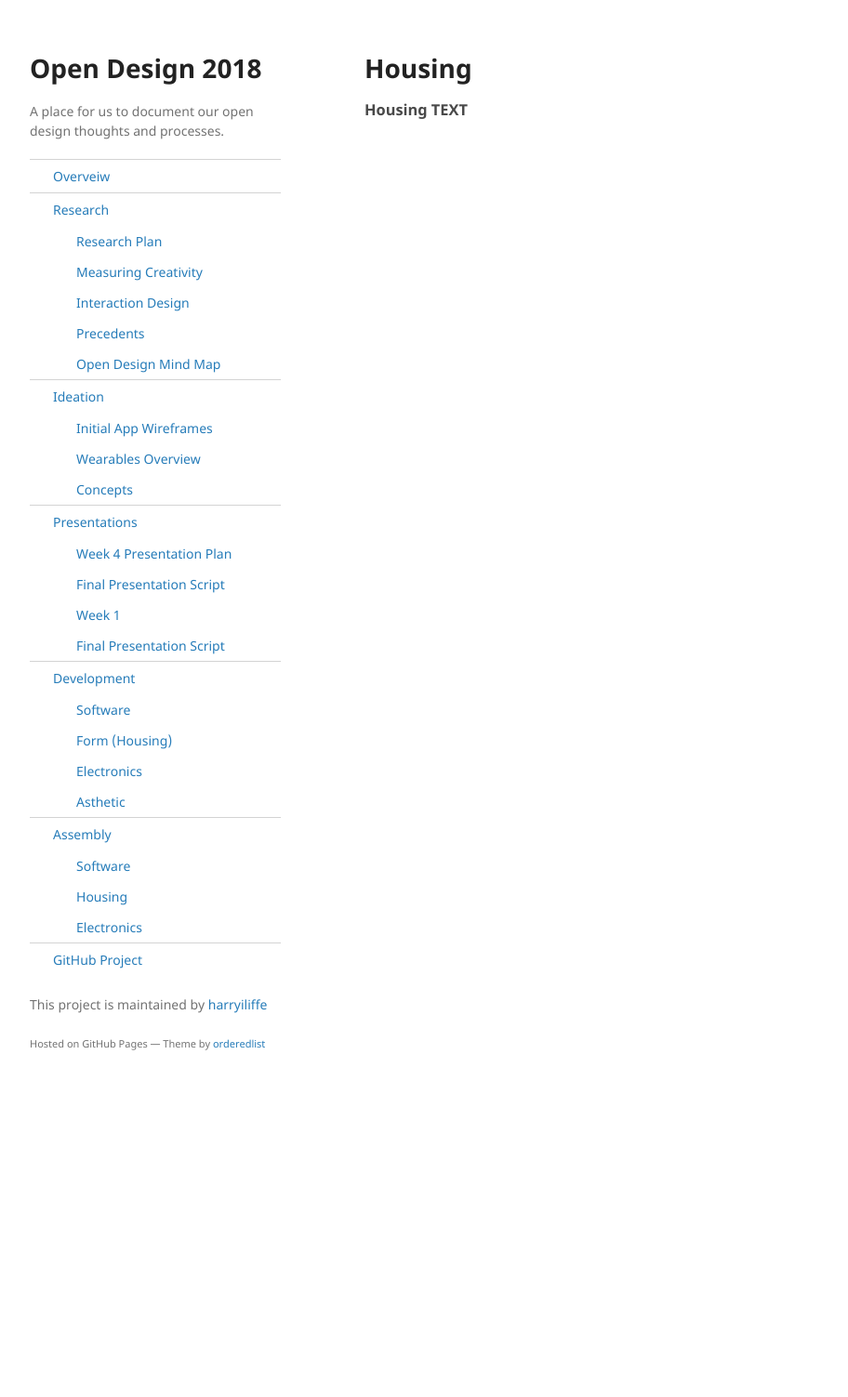
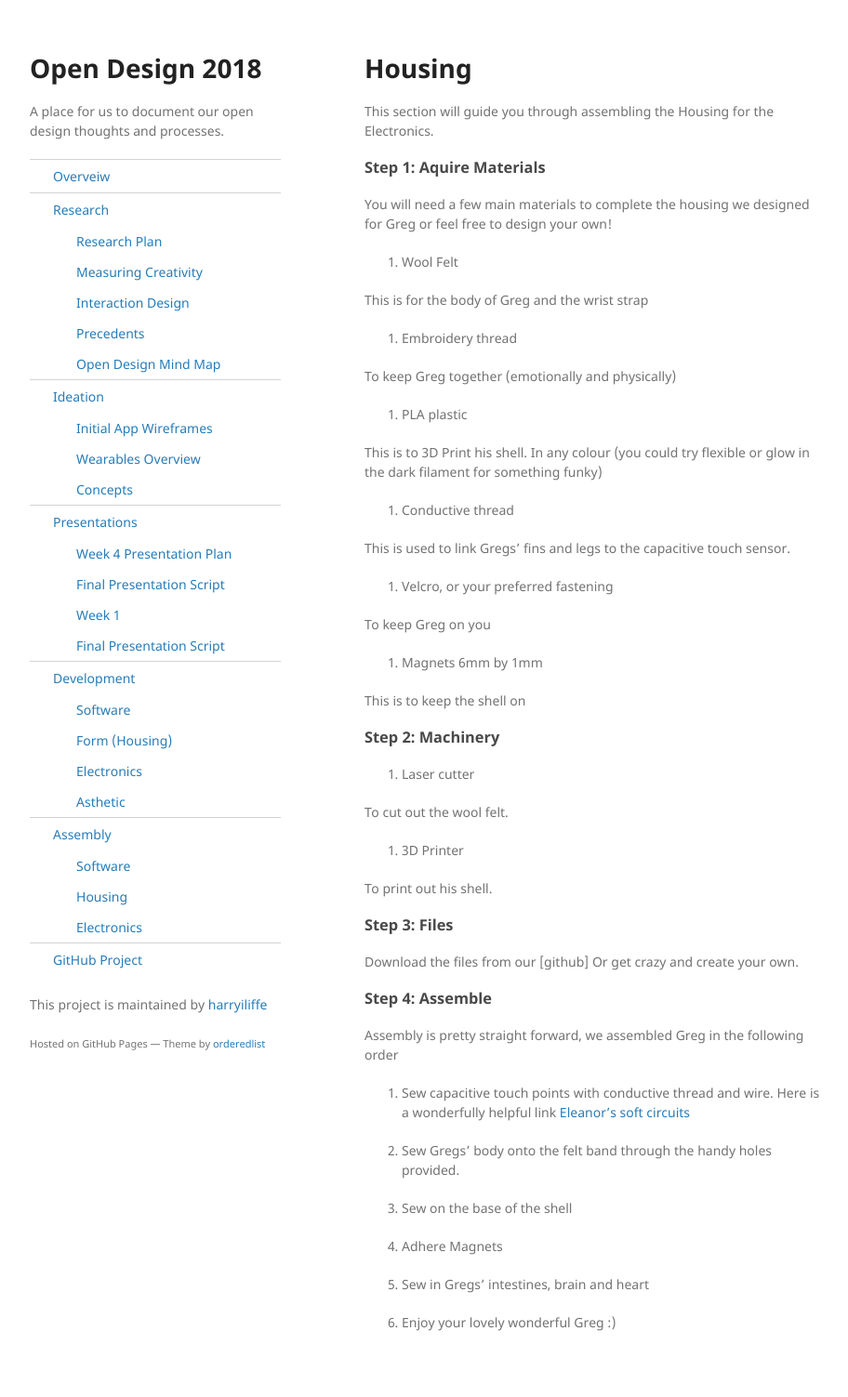
Before and after one commit to harryiliffe/open-design-2018, a Jekyll site: the page built from docs/_posts/2018-01-23-assembly-housing.md, in a window 1280 px wide. Shown: the whole page at 93% size, without its empty margins (178-1090 px from the left). Built offline with Jekyll 4.4.1, drawn with Linux system fonts in a browser that asks for light colours; before the commit the page ends 1152 px from its top, so only the background shows below that.

```diff
--- a/docs/_posts/2018-01-23-assembly-housing.md
+++ b/docs/_posts/2018-01-23-assembly-housing.md
@@ -5,4 +5,62 @@ title: "Housing"
 order: 4
 ---
 
-### Housing TEXT
+This section will guide you through assembling the Housing for the Electronics.
+### Step 1: Aquire Materials
+
+You will need a few main materials to complete the housing we designed for Greg or feel free to design your own!
+
+1. Wool Felt
+
+This is for the body of Greg and the wrist strap
+
+2. Embroidery thread
+
+To keep Greg together (emotionally and physically)
+
+3. PLA plastic
+
+This is to 3D Print his shell. In any colour (you could try flexible or glow in the dark filament for something funky)
+
+4. Conductive thread
+
+ This is used to link Gregs' fins and legs to the capacitive touch sensor.
+
+5. Velcro, or your preferred fastening
+
+To keep Greg on you
+
+6. Magnets 6mm by 1mm
+
+This is to keep the shell on
+
+### Step 2: Machinery
+
+1. Laser cutter
+
+To cut out the wool felt.
+
+2. 3D Printer
+
+To print out his shell.
+
+### Step 3: Files
+
+Download the files from our [github]
+Or get crazy and create your own.
+
+### Step 4: Assemble
+
+Assembly is pretty straight forward, we assembled Greg in the following order
+
+1. Sew capacitive touch points with conductive thread and wire. Here is a wonderfully helpful link [Eleanor's soft circuits](https://fablabwgtn.github.io/Winterns2017/SS_techniques)
+
+2. Sew Gregs' body onto the felt band through the handy holes provided.
+
+3. Sew on the base of the shell
+
+4. Adhere Magnets
+
+5. Sew in Gregs' intestines, brain and heart
+
+6. Enjoy your lovely wonderful Greg :)
```
Also changed, not shown: docs/_posts/2018-01-23-assembly-electronics.md (+1 -1 lines), docs/_posts/2018-01-23-capitilism.md (added, +13 -0 lines).
